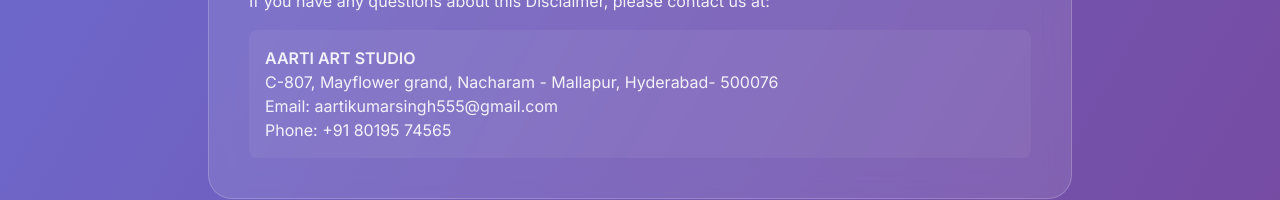
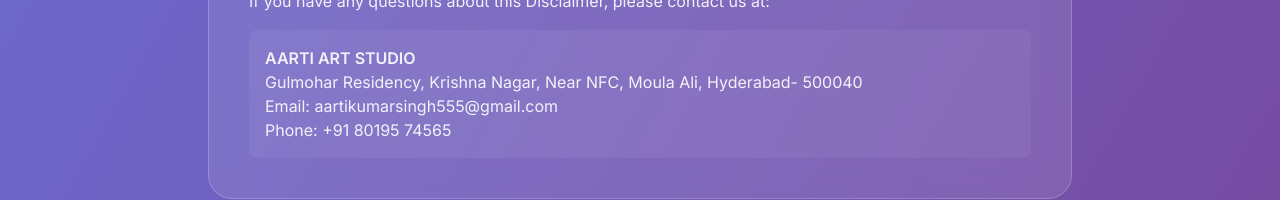
Before and after one commit to aartikumarsingh/AartiArtStudio, a React (Vite) app: page /disclaimer in a window 1280 px wide. Shown: the part 2059-2259 px from the top of the page. Built offline with nearby package versions, Linux system fonts and the light colour scheme.

Commit message:
Update address in Disclaimer component

```diff
--- a/src/pages/Disclaimer.jsx
+++ b/src/pages/Disclaimer.jsx
@@ -111,7 +111,7 @@
             </p>
             <div className="bg-white/5 p-4 rounded-lg">
               <p className="font-semibold">AARTI ART STUDIO</p>
-              <p>C-807, Mayflower grand, Nacharam - Mallapur, Hyderabad- 500076</p>
+              <p>Gulmohar Residency, Krishna Nagar, Near NFC, Moula Ali, Hyderabad- 500040</p>
               <p>Email: aartikumarsingh555@gmail.com</p>
               <p>Phone: +91 80195 74565</p>
             </div>
```
